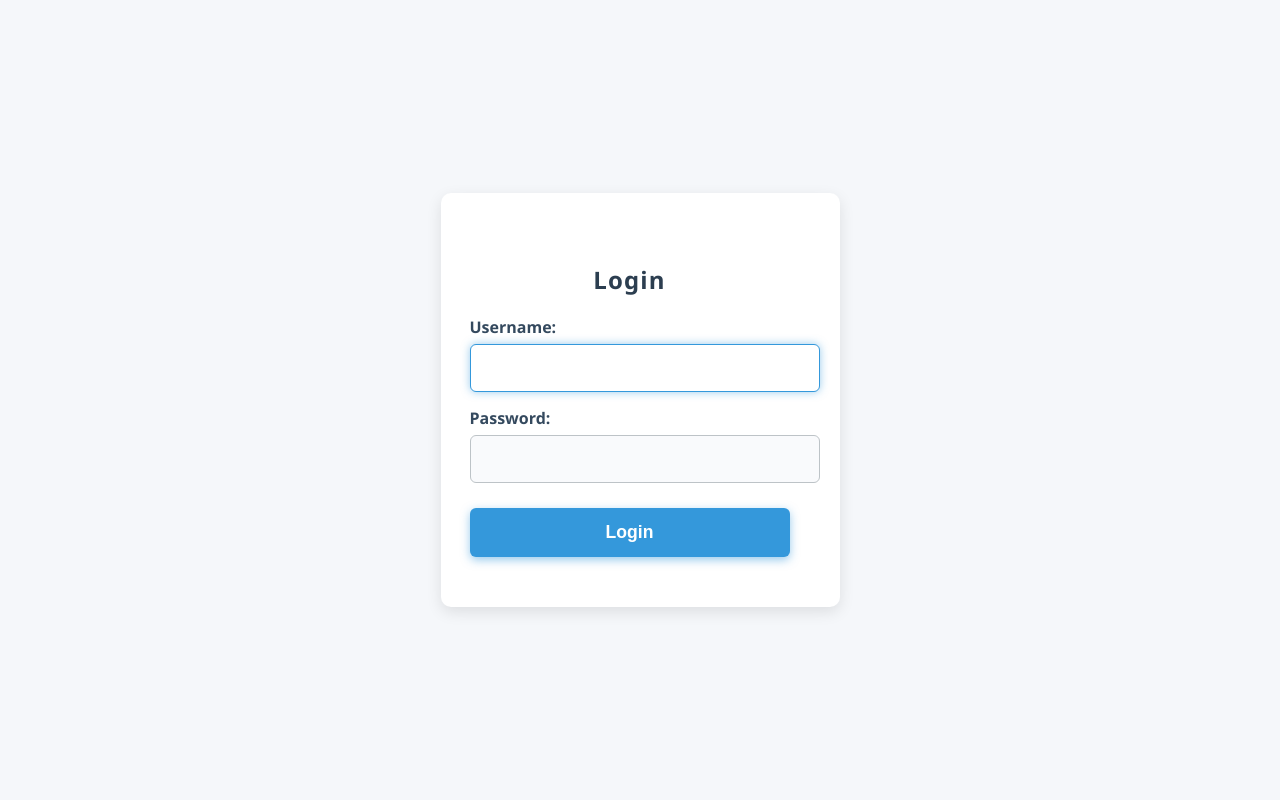
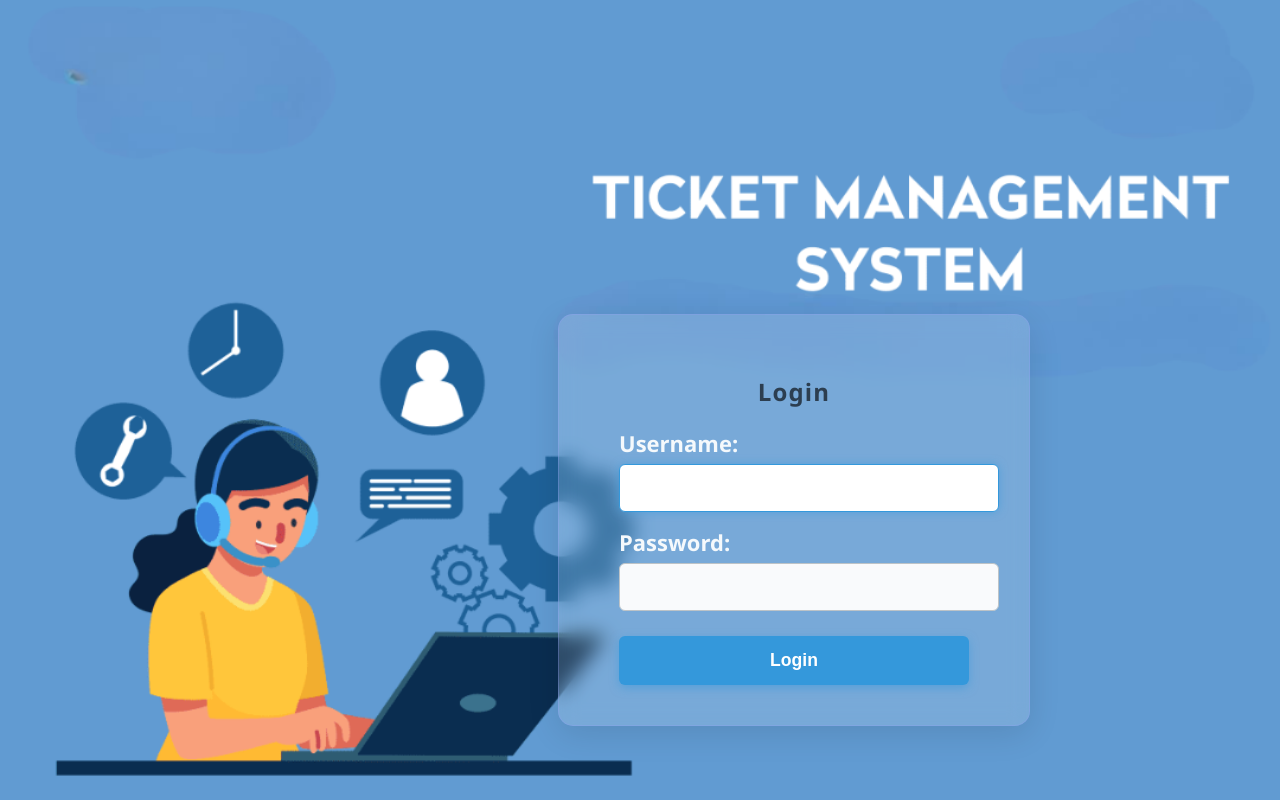
Before and after one commit to harinath187/STS, a Flask app: page /login in a window 1280 px wide. Run offline with Flask 3, Linux system fonts and the light colour scheme.

Commit message:
ADDED LOGIN

```diff
--- a/app/__init__.py
+++ b/app/__init__.py
@@ -1,4 +1,4 @@
-
+from datetime import timedelta
 import os
 from flask import Flask
 
@@ -26,6 +26,7 @@ from app.routes.manager_routes import register_manager_routes
 def create_app():
     app = Flask(__name__)
     app.secret_key = "sts"
+    app.permanent_session_lifetime = timedelta(minutes=15)
 
     # Register all routes
     register_routes(app)
--- a/app/routes/login_routes.py
+++ b/app/routes/login_routes.py
@@ -1,62 +1,53 @@
-from flask import render_template, request, redirect, session
+from flask import render_template, request, redirect, session, url_for
+from datetime import timedelta
 from app.models.db import get_db_connection
-
 from app.models.login import get_user_by_credentials
-# from app.routes.emp_dashboard_routes import employee_dashboard_view
-
-print("ffffffff")
-
-
-
-
 
 
 def register_routes(app):
+    # Session will expire after 15 minutes of inactivity
+    app.permanent_session_lifetime = timedelta(minutes=15)
 
     @app.route("/")
     @app.route("/login", methods=["GET"])
     def login_page():
-        # print("connection success.....................")
         return render_template("auth/login.html")
 
     @app.route("/login", methods=["POST"])
     def login():
-        print("qqqqqqqqq")
         username = request.form["username"]
         password = request.form["password"]
-        # print("username ", username)
-        conn = get_db_connection()
-        cursor = conn.cursor(dictionary=True)
-        cursor.execute("""
-            SELECT employee.*, department.dept_name as dep_name
-            FROM employee
-            JOIN department ON employee.dept_id = department.dept_id
-            WHERE employee.username = %s AND employee.password = %s
-        """, (username, password))
-        user = cursor.fetchone()
-        # print("username of th employee", user)
-        cursor.close()
-        conn.close()
+
+        # Get user
+        user = get_user_by_credentials(username, password)
 
         if not user:
             return render_template("auth/login.html", error="Invalid credentials")
 
+        # Set session
+        session.permanent = True  # This enables timeout
         session["user"] = user
+
+        # Redirect based on role
         role = user["dep_name"].strip()
 
         if role == "Admin":
             return redirect("/admin")
         elif role in ["HR", "Backend Team", "Frontend Team", "QA / Testing", "Database / Data", "Security"]:
-            print('hhhhhh')
             return redirect("/employee")
         elif role == "Project Manager":
             return redirect("/manager")
         elif role in ["IT Team", "Support / IT Helpdesk"]:
             return redirect("/it_employee")
-        elif role =="IT Project Manager":
+        elif role == "IT Project Manager":
             return redirect("/it_manager")
         else:
             return render_template("auth/login.html", error="Unknown role")
+
+    @app.route("/logout")
+    def logout():
+        session.clear()
+        return redirect(url_for('login_page', timeout='1'))
 
     @app.route("/admin")
     def admin_dashboard():
@@ -70,125 +61,10 @@ def register_routes(app):
         user = session.get("user")
         if not user:
             return redirect("/login")
-
-        return render_template("dashboard/employee.html",user=user)
-
-
-    # @app.route("/manager")
-    # def manager_dashboard():
-    #     user = session.get("user")
-    #     if not user:
-    #         return redirect("/login")
-    #     return render_template("dashboard/pm.html",user=user)
-
-    # @app.route("/it_employee")
-    # def it_employee_dashboard():
-    #     user = session.get("user")
-    #     if not user:
-    #         return redirect("/login")
-    #     return render_template("dashboard/it_emp.html",user=user)
-    # @app.route("/it_manager")
-    # def it_manager():
-    #     user = session.get("user")
-    #     if not user:
-    #         return redirect("/login")
-    #     return render_template("dashboard/it_manager.html",user=user)
-    @app.route("/logout")
-    def logout():
-        return render_template("auth/login.html")
-
-    #     # Get all projects for this manager
-    #     cursor.execute("""
-    #         SELECT *
-    #         FROM project
-    #         WHERE project_lead = %s
-    #     """, (user['id'],))
-    #     projects = cursor.fetchall()
-    #     # If no projects, counts are zero
-    #     in_progress_count = 0
-    #     task_count = 0
-    #     unassigned_task_count = 0
-
-    #     if projects:
-    #         project_ids = [p['id'] for p in projects]
-    #         format_strings = ','.join(['%s'] * len(project_ids))
-
-
-    #         cursor.execute(f"""
-    #             SELECT status, emp_id
-    #             FROM project_ticket
-    #             WHERE project_id IN ({format_strings})
-    #         """, tuple(project_ids))
-
-    #         tasks = cursor.fetchall()
-    #         task_count = len(tasks)
-    #         in_progress_count = sum(1 for t in tasks if t['status'] == 'In Progress')
-    #         unassigned_task_count = sum(1 for t in tasks if t['emp_id'] is None)
-
-    #     cursor.close()
-    #     conn.close()
-
-    #     return render_template(
-    #         "dashboard/pm.html",
-    #         user=user,
-    #         projects=projects,
-    #         in_progress_count=in_progress_count,
-    #         task_count=task_count,
-    #         unassigned_task_count=unassigned_task_count
-    #     )
-
-    # @app.route("/manager/project/<int:project_id>/tasks")
-    # def manager_project_tasks(project_id):
-    #     user = session.get("user")
-    #     if not user:
-    #         return redirect("/login")
-
-
-
-    #     cursor.execute("""
-    #         SELECT * FROM project
-    #         WHERE id = %s AND project_lead = %s
-    #     """, (project_id, user['id']))
-    #     project = cursor.fetchone()
-
-    #     if not project:
-    #         return "Unauthorized access or project not found", 404
-
-
-    #     cursor.execute("""
-    #         SELECT
-    #             pt.token_id, pt.description, pt.estimated_hrs, pt.worked_hrs, pt.status,
-    #             e.firstname, e.lastname, d.dept_name
-    #         FROM project_ticket pt
-    #         LEFT JOIN employee e ON pt.emp_id = e.id
-    #         LEFT JOIN department d ON e.dept_id = d.dept_id
-    #         WHERE pt.project_id = %s
-    #     """, (project_id,))
-    #     tasks = cursor.fetchall()
-
-
-    #     cursor.close()
-    #     conn.close()
-
-    #     return render_template("dashboard/pm_project_tasks.html", user=user, project=project, tasks=tasks)
-
-    # @app.route("/it_employee")
-    # def it_employee_dashboard():
-    #     user = session.get("user")
-    #     if not user:
-    #         return redirect("/login")
-    #     return render_template("dashboard/it_emp.html", user=user)
-
-    # @app.route("/logout")
-    # def logout():
-    #     session.clear()
-    #     return redirect("/login")
+        return render_template("dashboard/employee.html", user=user)
 
     @app.route("/today_task")
     def get_new():
+        from app.models.task_model import get_today_task  # Ensure you import this if needed
         today_task = get_today_task()
-        # print("task must show here.............",today_task)
-        return render_template("project_management/due_today.html",today_task = today_task)
-
-
-        return render_template("dashboard/employee.html", user=user)
+        return render_template("project_management/due_today.html", today_task=today_task)
--- a/app/static/css/login.css
+++ b/app/static/css/login.css
@@ -1,13 +1,15 @@
 body {
+  background-image: url("../images/Ticket-Management-System.png");
+  background-size: cover;
+  background-repeat: no-repeat;
+  background-position: center;
+  height: 100vh;
   margin: 0;
   font-family: 'Segoe UI', Tahoma, Geneva, Verdana, sans-serif;
-      background: #f5f7fa;
   display: flex;
   justify-content: center;
   align-items: center;
-      height: 100vh;
   color: #34495e;
-
 }
     h2 {
       text-align: center;
@@ -17,20 +19,30 @@
       letter-spacing: 0.05em;
     }
        form {
-      background: white;
-      padding: 50px;
-      border-radius: 10px;
-      box-shadow: 0 5px 15px rgba(0,0,0,0.1);
-      width: 320px;
-      padding-left:29px;
+  background: rgba(255, 255, 255, 0.15);
+  backdrop-filter: blur(10px);
+  -webkit-backdrop-filter: blur(10px);
+  border-radius: 15px;
+  box-shadow: 0 8px 32px rgba(0, 0, 0, 0.1);
+  border: 1px solid rgba(147, 155, 246, 0.3);
 
+  padding: 40px 60px;
+  width: 350px;
+
+
+  margin: 240px auto 0;
+
+  font-family: 'Segoe UI', Tahoma, Geneva, Verdana, sans-serif;
+  color: #222;
+  margin-right: 250px;
 }
     label {
       display: block;
       margin-bottom: 6px;
       font-weight: 600;
-      color: #34495e;
+      color: #f5f9fc;
       margin-top: 15px;
+      font-size: 22px;
     }
     input[type="text"], input[type="password"] {
       width: 100%;
```
Also changed, not shown: app/templates/base.html (+55 -29 lines), app/static/images/Ticket-Management-System.png (added), 1 other file. Lines whose indentation alone changed are shown as unchanged.
